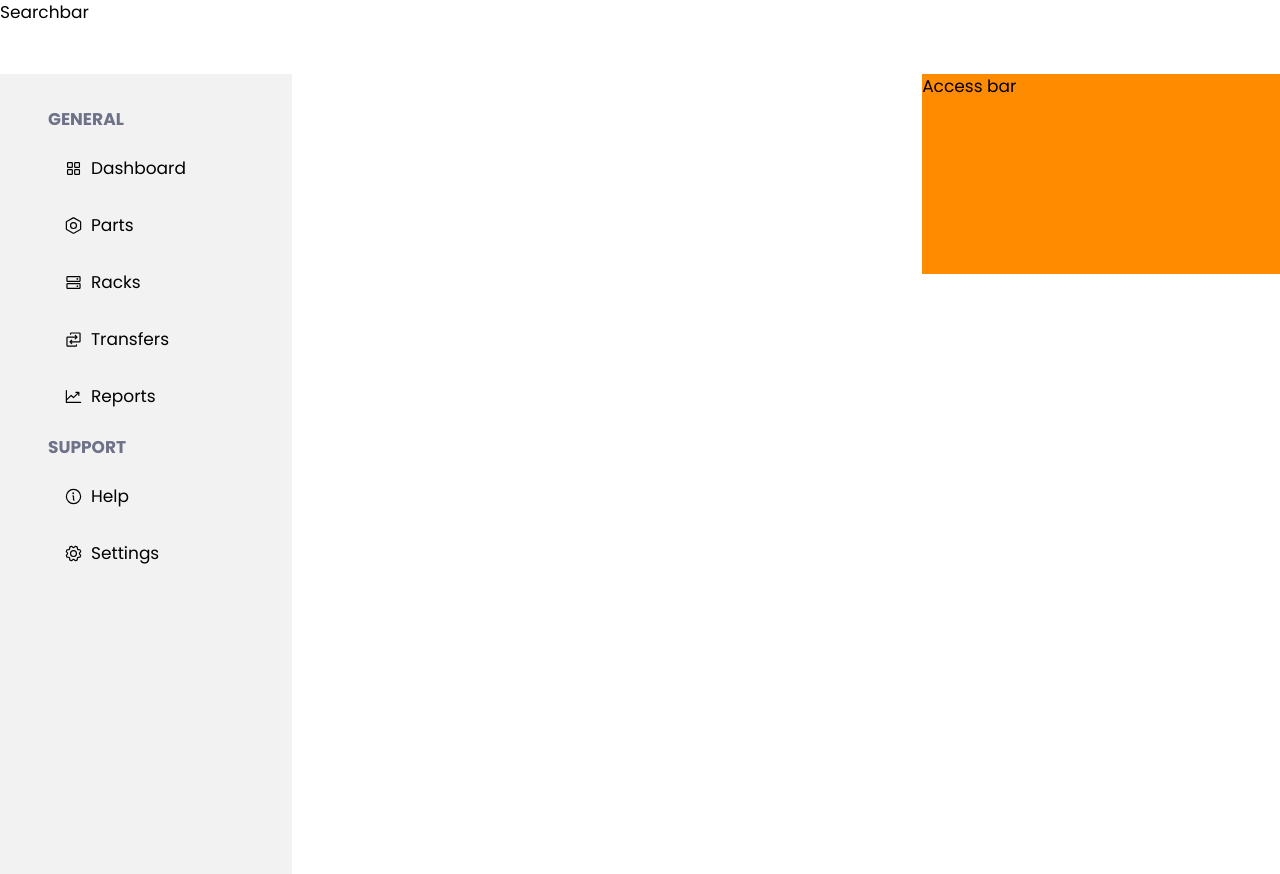
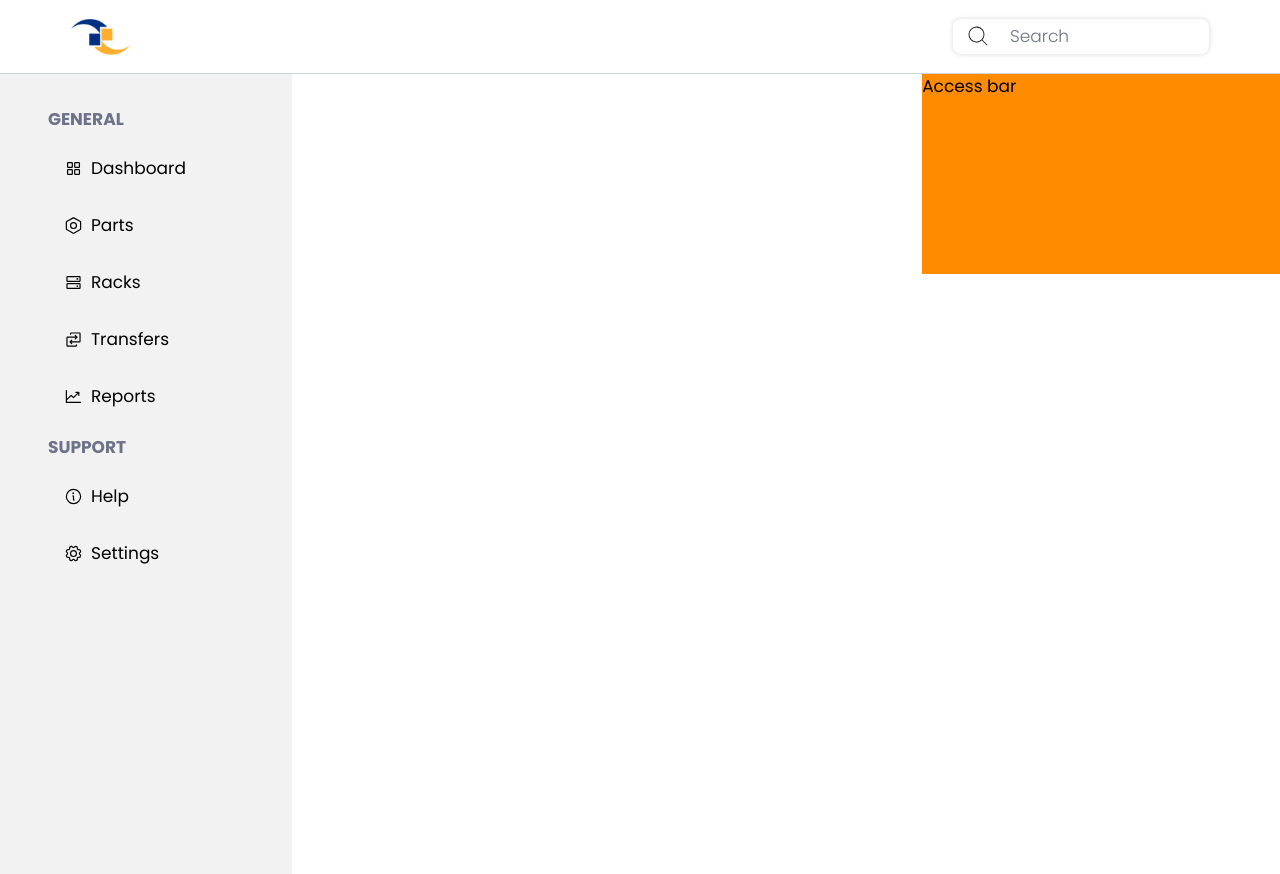
Before and after one commit to kvncrtr/vendex, a React (Create React App) app: page / in a window 1280 px wide. Built offline with nearby package versions, Linux system fonts and the light colour scheme.

Commit message:
add search bar styles

```diff
--- /dev/null
+++ b/src/components/atoms/SearchInput.jsx
@@ -0,0 +1,14 @@
+import React from "react";
+
+const SearchInput = () => {
+   return (
+      <input
+         className="searchinput--field"
+         placeholder="Search"
+      >
+
+      </input>
+   );
+};
+
+export default SearchInput;
--- a/src/components/molecules/Searchbar.jsx
+++ b/src/components/molecules/Searchbar.jsx
@@ -1,9 +1,17 @@
-import React from 'react'
+import React from "react";
+import logo from "../../assets/mim-logo.png";
+import SearchInput from "../atoms/SearchInput";
+import { MagnifyingGlass } from "@phosphor-icons/react";
 
 const Searchbar = () => {
   return (
     <div className="searchbar--container">
-      <p>Searchbar</p>
+      <img className="searchbar--logo" src={logo}></img>
+
+      <div className="searchbar--input-case">
+        <MagnifyingGlass className={"searchbar--search-button"} weight="thin" size={24} />
+        <SearchInput />
+      </div>
     </div>
   )
 }
--- a/src/style.css
+++ b/src/style.css
@@ -111,7 +111,12 @@ input[type="number"]::-webkit-outer-spin-button {
   ::placeholder {
     font-size: 0.88rem;
     font-weight: 300;
-    color: #333333; } }
+    color: #333333; }
+  .searchinput--field::placeholder {
+    font-size: 1rem;
+    font-weight: 300;
+    color: #333333;
+    color: #6E7289; } }
 
 @media screen and (min-width: 325px) {
   .button--container {
@@ -164,6 +169,14 @@ input[type="number"]::-webkit-outer-spin-button {
   .input--password {
     width: 36.5vw;
     max-width: unset; } }
+
+@media screen and (min-width: 325px) {
+  .search--input-container {
+    display: none; } }
+
+@media screen and (min-width: 1280px) {
+  .search--input-container {
+    display: block; } }
 
 @media screen and (min-width: 325px) {
   .form--container {
@@ -316,10 +329,28 @@ input[type="number"]::-webkit-outer-spin-button {
 
 @media screen and (min-width: 1280px) {
   .searchbar--container {
+    grid-area: search;
     display: flex;
-    grid-area: search; }
-  .sidebar--menu-case {
-    margin-top: 0; } }
+    justify-content: space-between;
+    border-bottom: 0.059rem solid #CED4DA;
+    padding: 1.118rem 4.176rem; }
+  .searchbar--logo {
+    height: 2.118rem; }
+  .searchbar--input-case {
+    position: relative;
+    display: flex;
+    align-items: center;
+    width: 15.059rem; }
+  .searchinput--field {
+    height: 100%;
+    width: 100%;
+    box-shadow: 0rem 0rem 0.2rem 0.1rem #EAEAEA;
+    border: none;
+    padding: 0.353rem 0.782rem 0.353rem 3.353rem;
+    border-radius: 0.471rem; }
+  .searchbar--search-button {
+    position: absolute;
+    left: 0.782rem; } }
 
 @media screen and (min-width: 325px) {
   .sidebar--container {
--- a/src/styles/abstract/_variables.scss
+++ b/src/styles/abstract/_variables.scss
@@ -8,7 +8,9 @@ $secondary-600: #F2CF4A; // light orange
 $achromatic-100: #FFFFFF; // white
 $achromatic-200: #F2F2F2; // white gray
 $achromatic-300: #F4F4F4; // light gray
-$achromatic-400: #F8F9FA; // light gray
+$achromatic-400: #F8F9FA; // lite gray
+$achromatic-500: #CED4DA; // solar gray
+$achromatic-550: #E9E9EC; // gloss gray
 $achromatic-600: #EAEAEA; // ice gray
 $achromatic-700: #6E7289; // dark gray
 $achromatic-800: #333333; // gray black
--- a/src/styles/base/_typography.scss
+++ b/src/styles/base/_typography.scss
@@ -171,4 +171,9 @@ $fw-extra-bold: 800;
    ::placeholder {
       @include font-input-placeholder($px-15);
    }
+
+   .searchinput--field::placeholder {
+      @include font-input-placeholder($px-17);
+      color: $achromatic-700;
+   }
 }
--- /dev/null
+++ b/src/styles/components/atoms/_searchinput.scss
@@ -0,0 +1,11 @@
+@media screen and (min-width: 325px) {
+   .search--input-container {
+      display: none;
+   }
+}
+
+@media screen and (min-width: 1280px) {
+   .search--input-container {
+      display: block;
+   }
+}
--- a/src/styles/components/molecules/_searchbar.scss
+++ b/src/styles/components/molecules/_searchbar.scss
@@ -6,11 +6,35 @@
 
 @media screen and (min-width: 1280px) {
    .searchbar--container {
+      grid-area: search;
       display: flex;
-      grid-area: search;
+      justify-content: space-between;
+      border-bottom: 0.059rem solid $achromatic-500;
+      padding: 1.118rem 4.176rem;
    }
 
-   .sidebar--menu-case {
-      margin-top: 0;
+   .searchbar--logo {
+      height: 2.118rem;
+   }
+
+   .searchbar--input-case {
+      position: relative;
+      display: flex;
+      align-items: center;
+      width: 15.059rem;
+   }
+
+   .searchinput--field {
+      height: 100%;
+      width: 100%;
+      box-shadow: 0rem 0rem 0.2rem .1rem $achromatic-600;
+      border: none;
+      padding: 0.353rem 0.782rem 0.353rem 3.353rem;
+      border-radius: 0.471rem;
+   }
+
+   .searchbar--search-button {
+      position: absolute;
+      left: 0.782rem;
    }
 }
--- a/src/styles/global.scss
+++ b/src/styles/global.scss
@@ -10,6 +10,7 @@
 
 @import "./components/atoms/button";
 @import "./components/atoms/input";
+@import "./components/atoms/searchinput";
 
 @import "./components/molecules/form";
 @import "./components/molecules/menu";
```
